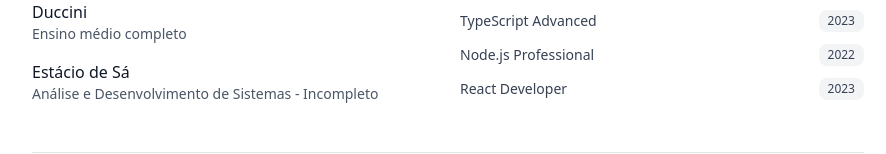
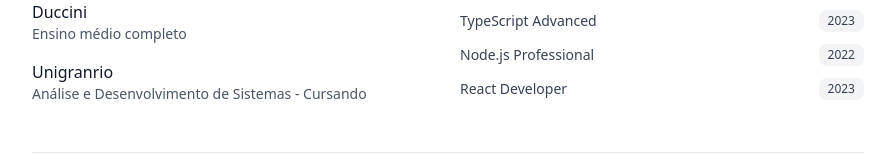
Before and after one commit to ZAPHODh/portfolio, a Next.js app: page / in a window 1280 px wide. Shown: the part 1248-1402 px from the top of the page, without its empty margins (192-1078 px from the left). Built offline with nearby package versions, Linux system fonts and the light colour scheme.

Commit message:
changed colege

```diff
--- a/src/app/page.tsx
+++ b/src/app/page.tsx
@@ -219,8 +219,8 @@ export default function Portfolio() {
                 <p className="text-gray-600 text-sm">Ensino médio completo</p>
               </div>
               <div>
-                <h3 className="font-medium text-gray-900">Estácio de Sá</h3>
-                <p className="text-gray-600 text-sm">Análise e Desenvolvimento de Sistemas - Incompleto</p>
+                <h3 className="font-medium text-gray-900">Unigranrio</h3>
+                <p className="text-gray-600 text-sm">Análise e Desenvolvimento de Sistemas - Cursando</p>
               </div>
             </div>
           </section>
```
